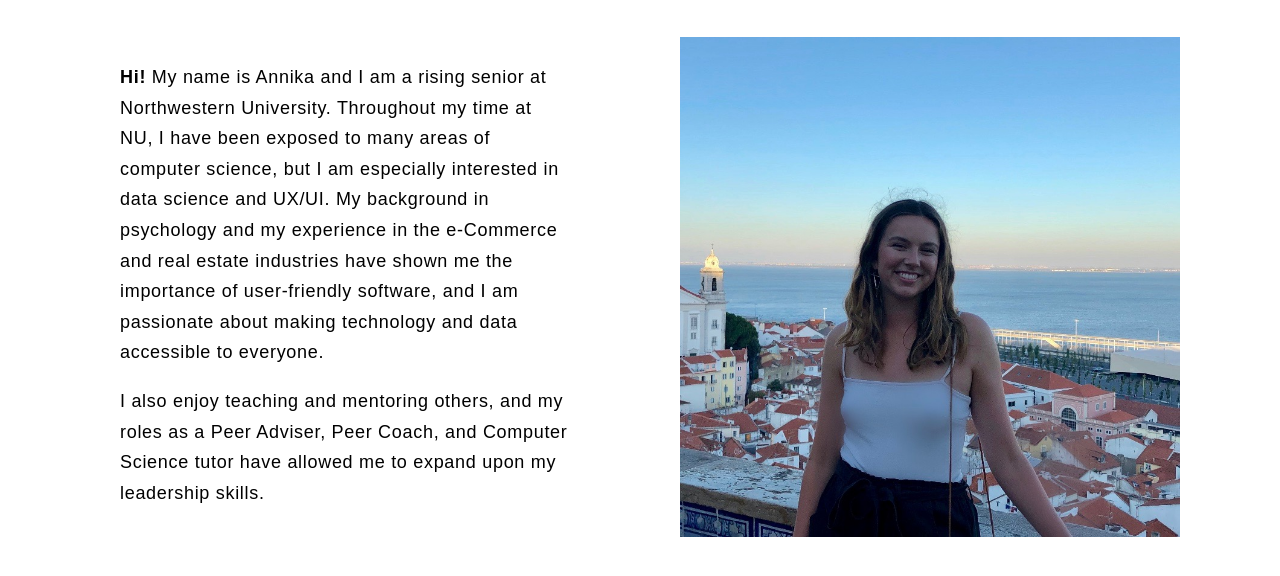
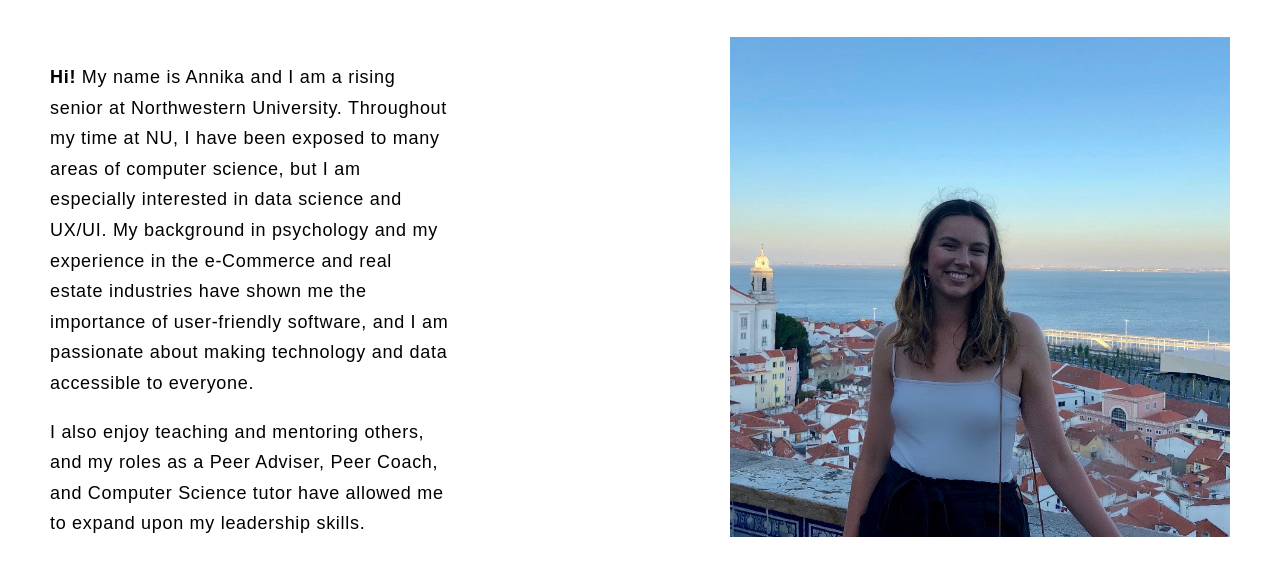
Before and after one commit to avamlie/simple_personal_website, a plain HTML site: page about.html in a window 1280 px wide. Shown: the part 116-692 px from the top of the page. Drawn offline with Linux system fonts and the light colour scheme.

Commit message:
change top divs

```diff
--- a/about.html
+++ b/about.html
@@ -6,18 +6,21 @@
   <link rel="stylesheet" href="font-awesome-4.7.0/css/font-awesome.min.css">
   <style>
     .top-text {
-      position: absolute;
-      display: inline-block;
-      width: 35%;
-      padding-left: 120px;
+      /*position: absolute;
+      display: inline-block;*/
+      max-width: 400px;
+      margin-left: 50px;
+      float:left;
       margin-top: 0px;
     }
     .top-img {
-      position: absolute;
+      /*position: absolute;
       right: 100px;
-      display: inline-block;
+      display: inline-block;*/
+      float:right;
       width: 500px;
       height: 500px;
+      margin-right: 50px;
     }
 
 
@@ -54,7 +57,7 @@
 
       </div>
       <div class="menucontainer" >
-        <a href="index.html">Home</a>
+        <a href="fun2.html">Home</a>
             <a href="portfolio.html">Projects</a>
             <a href="resume.html">Resume</a>
             <a class="highlight" href="contact.html">About</a>
```
